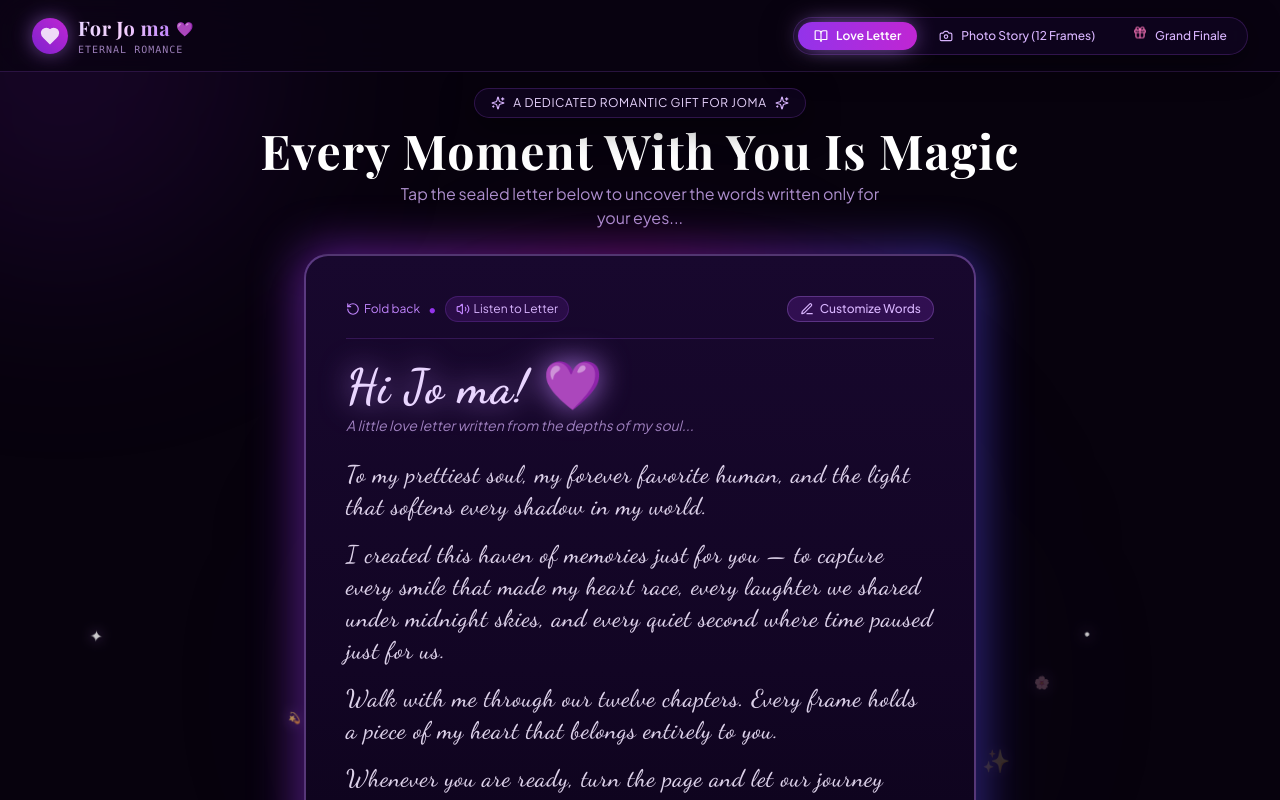
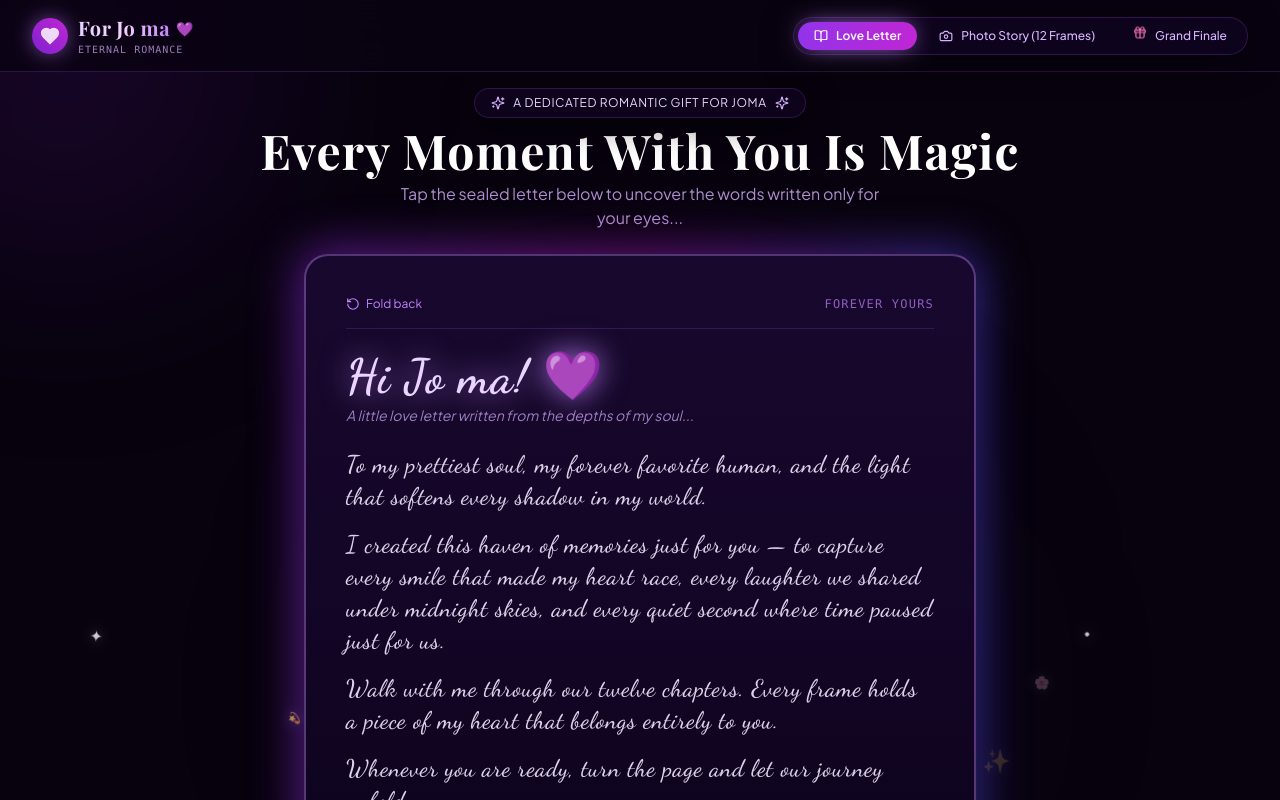
Before and after one commit to varunrohith-dev/proposal_, a React (Vite) app: page / in a window 1280 px wide. Both pictures are taken after a click on the element 640 px from the left and 507 px from the top of the page. Shown: the top 800 px of the page. Built offline with nearby package versions, Linux system fonts and the light colour scheme; a web font is replaced by a local one.

Commit message:
Remove Customize Words button from Opening Letter

```diff
--- a/src/App.jsx
+++ b/src/App.jsx
@@ -132,13 +132,10 @@ export default function App() {
         {activeView === 'letter' && (
           <OpeningLetter
             letterData={letterData}
-            setLetterData={setLetterData}
             onStartStory={() => {
               setCurrentIndex(0);
               setActiveView('story');
             }}
-            onOpenStudio={() => setActiveView('manage')}
-            speakText={speakText}
           />
         )}
 
--- a/src/components/OpeningLetter.jsx
+++ b/src/components/OpeningLetter.jsx
@@ -2,61 +2,20 @@ import React, { useState } from 'react';
 import {
   Heart,
   Sparkles,
-  Edit3,
-  Check,
   ArrowRight,
-  RotateCcw,
-  Volume2
+  RotateCcw
 } from 'lucide-react';
 import { romanticAudio } from '../utils/audioSynthesizer';
 
 export default function OpeningLetter({
   letterData,
-  setLetterData,
-  onStartStory,
-  speakText,
-  onOpenStudio
+  onStartStory
 }) {
   const [isOpen, setIsOpen] = useState(false);
-  const [isEditing, setIsEditing] = useState(false);
-  const [draftGreeting, setDraftGreeting] = useState(letterData.greeting);
-  const [draftSubtitle, setDraftSubtitle] = useState(letterData.subtitle);
-  const [draftParagraphs, setDraftParagraphs] = useState(letterData.paragraphs);
-  const [draftClosing, setDraftClosing] = useState(letterData.closing);
-  const [draftSignature, setDraftSignature] = useState(letterData.signature);
 
   const handleOpenEnvelope = () => {
     romanticAudio.playHeartChime();
     setIsOpen(true);
-  };
-
-  const handleSaveEdits = () => {
-    setLetterData({
-      greeting: draftGreeting,
-      subtitle: draftSubtitle,
-      paragraphs: draftParagraphs,
-      closing: draftClosing,
-      signature: draftSignature
-    });
-    setIsEditing(false);
-  };
-
-  const handleResetToDefault = () => {
-    setDraftGreeting("Hi Jo ma! 💜");
-    setDraftSubtitle("A little love letter written from the depths of my soul...");
-    setDraftParagraphs([
-      "To my prettiest soul, my forever favorite human, and the light that softens every shadow in my world.",
-      "I created this haven of memories just for you — to capture every smile that made my heart race, every laughter we shared under midnight skies, and every quiet second where time paused just for us.",
-      "Walk with me through our twelve chapters. Every frame holds a piece of my heart that belongs entirely to you.",
-      "Whenever you are ready, turn the page and let our journey unfold..."
-    ]);
-    setDraftClosing("Forever & Always Yours,");
-    setDraftSignature("With All My Love 💜");
-  };
-
-  const readFullLetter = () => {
-    const fullText = `${letterData.greeting}. ${letterData.paragraphs.join(' ')} ${letterData.closing} ${letterData.signature}`;
-    speakText(fullText);
   };
 
   return (
@@ -132,55 +91,20 @@ export default function OpeningLetter({
 
             {/* Action Bar Header */}
             <div className="flex items-center justify-between border-b border-purple-500/20 pb-4 mb-6">
-              <div className="flex items-center gap-2">
               <button
                 onClick={() => setIsOpen(false)}
-                  className="text-xs text-purple-400 hover:text-purple-200 flex items-center gap-1 transition-colors"
+                className="text-xs text-purple-400 hover:text-purple-200 flex items-center gap-1.5 transition-colors"
               >
                 <RotateCcw className="w-3.5 h-3.5" />
                 <span>Fold back</span>
               </button>
-                <span className="text-purple-600">•</span>
-                <button
-                  onClick={readFullLetter}
-                  className="text-xs text-purple-300 hover:text-white flex items-center gap-1 transition-colors bg-purple-900/30 px-2.5 py-1 rounded-full border border-purple-500/20"
-                >
-                  <Volume2 className="w-3.5 h-3.5 text-purple-400" />
-                  <span>Listen to Letter</span>
-                </button>
-              </div>
 
-              {/* Edit Mode Toggle */}
-              <button
-                onClick={() => {
-                  if (isEditing) {
-                    handleSaveEdits();
-                  } else {
-                    setIsEditing(true);
-                  }
-                }}
-                className={`flex items-center gap-1.5 px-3 py-1 rounded-full text-xs font-medium border transition-all ${
-                  isEditing
-                    ? 'bg-emerald-600/30 border-emerald-400 text-emerald-200 shadow-md'
-                    : 'bg-purple-900/40 border-purple-400/30 text-purple-300 hover:border-purple-300 hover:text-white'
-                }`}
-              >
-                {isEditing ? (
-                  <>
-                    <Check className="w-3.5 h-3.5 text-emerald-400" />
-                    <span>Save Custom Letter</span>
-                  </>
-                ) : (
-                  <>
-                    <Edit3 className="w-3.5 h-3.5" />
-                    <span>Customize Words</span>
-                  </>
-                )}
-              </button>
+              <span className="text-xs font-mono text-purple-400/70 tracking-widest uppercase">
+                Forever Yours
+              </span>
             </div>
 
             {/* Letter Content */}
-            {!isEditing ? (
             <div className="space-y-6">
               <div>
                 <h2 className="font-romantic text-4xl md:text-5xl text-purple-200 font-bold tracking-wide drop-shadow-[0_0_15px_rgba(192,132,252,0.8)]">
@@ -208,96 +132,6 @@ export default function OpeningLetter({
                 </p>
               </div>
             </div>
-            ) : (
-              /* Editable Letter Form */
-              <div className="space-y-4 animate-fade-in text-sm">
-                <div className="flex items-center justify-between text-xs text-purple-300/70">
-                  <span>Edit your personalized message for Joma below:</span>
-                  <button
-                    onClick={handleResetToDefault}
-                    className="hover:underline text-purple-400"
-                  >
-                    Reset to romantic default
-                  </button>
-                </div>
-
-                <div>
-                  <label className="block text-xs font-semibold text-purple-300 mb-1">
-                    First Line / Greeting
-                  </label>
-                  <input
-                    type="text"
-                    value={draftGreeting}
-                    onChange={(e) => setDraftGreeting(e.target.value)}
-                    className="w-full px-3 py-2 rounded-xl glass-input font-romantic text-2xl text-purple-200"
-                  />
-                </div>
-
-                <div>
-                  <label className="block text-xs font-semibold text-purple-300 mb-1">
-                    Subtitle
-                  </label>
-                  <input
-                    type="text"
-                    value={draftSubtitle}
-                    onChange={(e) => setDraftSubtitle(e.target.value)}
-                    className="w-full px-3 py-2 rounded-xl glass-input text-xs"
-                  />
-                </div>
-
-                <div>
-                  <label className="block text-xs font-semibold text-purple-300 mb-1">
-                    Letter Body Paragraphs (One per line)
-                  </label>
-                  <textarea
-                    rows={5}
-                    value={draftParagraphs.join('\n\n')}
-                    onChange={(e) => setDraftParagraphs(e.target.value.split('\n\n').filter(p => p.trim().length > 0))}
-                    className="w-full px-3 py-2 rounded-xl glass-input font-romantic text-xl text-purple-100"
-                  />
-                </div>
-
-                <div className="grid grid-cols-1 md:grid-cols-2 gap-3">
-                  <div>
-                    <label className="block text-xs font-semibold text-purple-300 mb-1">
-                      Closing Salutation
-                    </label>
-                    <input
-                      type="text"
-                      value={draftClosing}
-                      onChange={(e) => setDraftClosing(e.target.value)}
-                      className="w-full px-3 py-2 rounded-xl glass-input text-xs"
-                    />
-                  </div>
-                  <div>
-                    <label className="block text-xs font-semibold text-purple-300 mb-1">
-                      Signature
-                    </label>
-                    <input
-                      type="text"
-                      value={draftSignature}
-                      onChange={(e) => setDraftSignature(e.target.value)}
-                      className="w-full px-3 py-2 rounded-xl glass-input font-romantic text-2xl text-fuchsia-300"
-                    />
-                  </div>
-                </div>
-
-                <div className="pt-2 flex justify-end gap-2">
-                  <button
-                    onClick={() => setIsEditing(false)}
-                    className="px-4 py-1.5 rounded-xl text-xs text-purple-300 hover:text-white"
-                  >
-                    Cancel
-                  </button>
-                  <button
-                    onClick={handleSaveEdits}
-                    className="px-5 py-1.5 rounded-xl text-xs font-medium bg-gradient-to-r from-purple-600 to-fuchsia-600 text-white shadow-purple-glow hover:scale-105 transition-transform"
-                  >
-                    Save Changes
-                  </button>
-                </div>
-              </div>
-            )}
 
             {/* Bottom Button to Start Story */}
             <div className="mt-8 pt-6 border-t border-purple-500/20 flex items-center justify-center">
```
Lines whose indentation alone changed are shown as unchanged.
